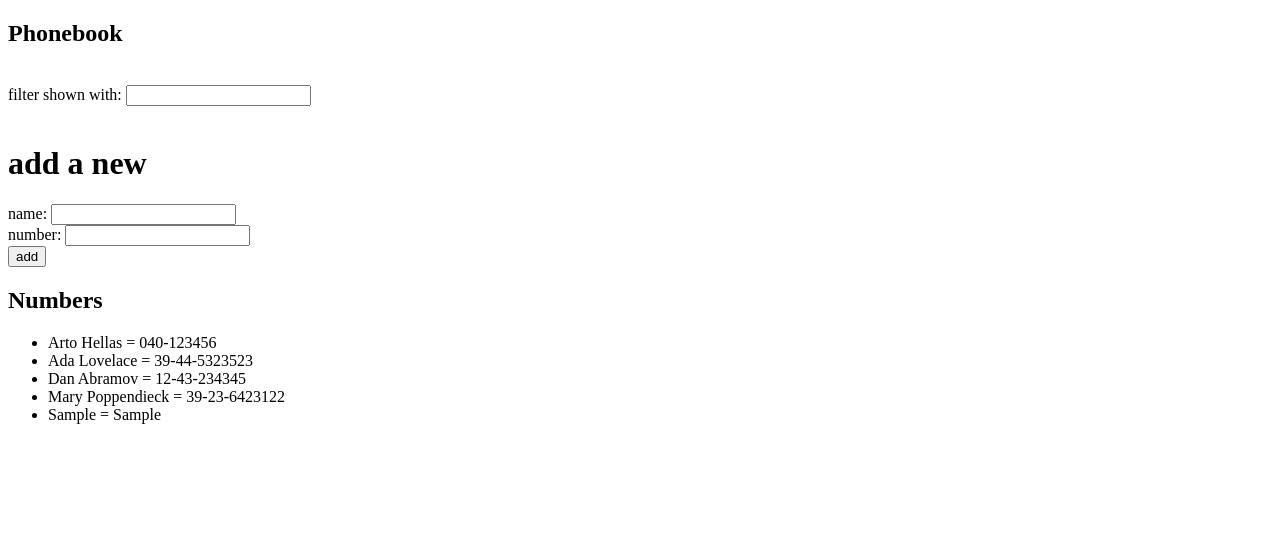
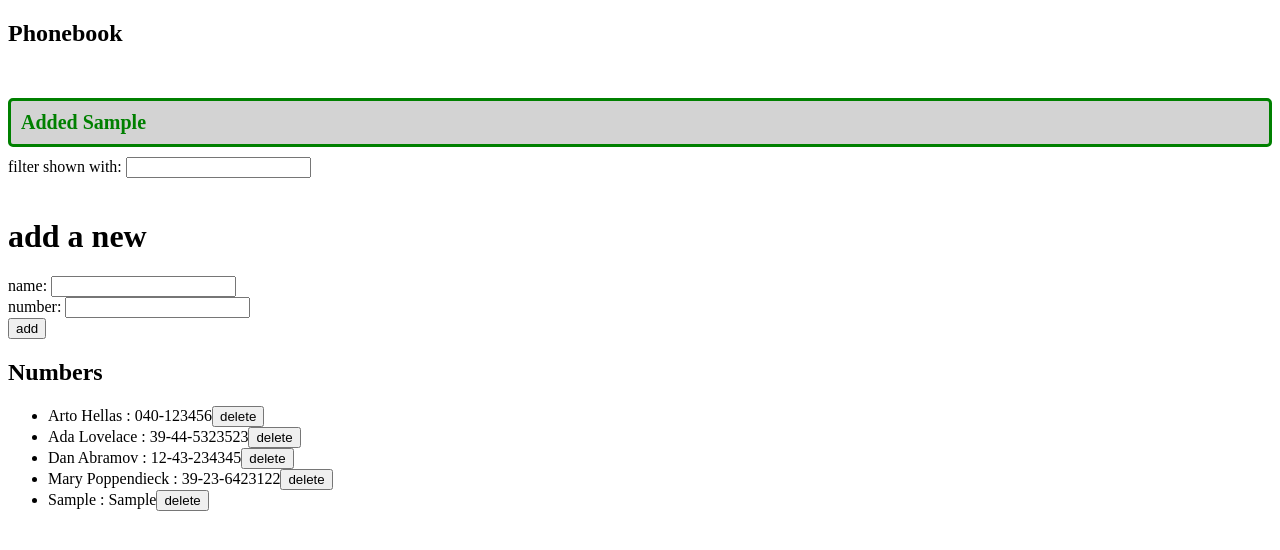
Before and after one commit to sulochanbarakoti/other-part2, a React (Create React App) app: page / in a window 1280 px wide. Both pictures are taken after typing "Sample", "Sample" into the empty fields and a click on the button "add". Shown: the top 550 px of the page. Built offline with nearby package versions, Linux system fonts and the light colour scheme; no server answers; data requests are answered from the project's data file.

Commit message:
part 2 completed

```diff
--- a/src/display.js
+++ b/src/display.js
@@ -1,6 +1,13 @@
-
 
 const Display = (props) => {
+
+    const deleteContact = (id) => {
+        // axios
+        //     .delete(`http://localhost:3001/notes/${id}`)
+        //     .then(res=>{
+        //     })
+        return id
+    }
 
     const data = props.props
     return(
@@ -8,7 +15,7 @@ const Display = (props) => {
             <h2>Numbers</h2>
         <ul>
             {data.map(item =>
-            <li key={item.id}>{item.name} = {item.number}</li>
+            <li key={item.id}>{item.name} : {item.number}<button onClick={()=>deleteContact(item.id)}>delete</button></li>
             )}
         </ul>
         </div>
--- a/src/form.js
+++ b/src/form.js
@@ -1,6 +1,7 @@
 import axios from "axios"
 import {useEffect, useState } from "react"
-import Display from "./display"
+import './index.css'
+// import Display from "./display"
 
 const Form = () => {
 
@@ -9,16 +10,19 @@ const Form = () => {
     const [newName, setNewName] = useState('')
     const [newNumber, setNewNumber] = useState('')
     const [search, setSearch] = useState('')
+    const [addedMessage, setAddedMessage] = useState('')
+    const [errorMessage, setErrorMessage] = useState('')
 
     useEffect(()=>{
-        console.log('useeffect')
+        // console.log('useeffect')
         axios
             .get('http://localhost:3001/notes')
             .then(res=>{
                 console.log('promise fulfilled')
                 setPersons(res.data)
-                // console.log(res.data)
-                console.log(persons)
+            })
+            .catch(e=>{
+                console.log(e)
             })
     },[])
 
@@ -27,20 +31,54 @@ const Form = () => {
         event.preventDefault()
         if (newName !== '' && newNumber !== '') {
             const nameObject = {
-            name: newName,
-            number: newNumber,
-            // date: new Date().toDateString(),
-            // important: Math.random() < 0.5,
-            id: persons.length + 1,
+                name: newName,
+                number: newNumber,
+                // date: new Date().toDateString(),
+                // important: Math.random() < 0.5,
+                id: persons.length + 1,
             }
+
 
             // checking name in object and alert if name already exist
             const newN = persons.filter(e=>e.name === newName)
             if(newN.length === 0){
                 setPersons(persons.concat(nameObject))
+
+                // sending data to server
+                axios
+                .post('http://localhost:3001/notes',nameObject)
+                .then(res=>{
+                    console.log(res.data)
+                })
+                .catch(e=>{
+                    console.log(e)
+                })
+                setAddedMessage(`Added ${nameObject.name}`)
             }
             else{
-                window.alert(newName + ' is already in phonebook.')
+                console.log(newN[0].id)
+                const result = window.confirm(`${newN[0].name} is already to phonebook, replace the old number with a new one?`)
+                if (result) {
+                    axios
+                    .put(`http://localhost:3001/notes/${newN[0].id}`,{name: newN[0].name, number: newNumber})
+                    .then(res=>{
+                        console.log(res)
+                    })
+                    .catch(e=>{
+                        setErrorMessage(`the name '${newN[0].name}' was already deleted from server`)
+                    })
+                    axios
+                    .get('http://localhost:3001/notes')
+                    .then(res=>{
+                        console.log('promise fulfilled')
+                        setPersons(res.data)
+                    })
+                    .catch(e=>{
+                        console.log(e)
+                    })
+                // window.alert(newName + ' is already in phonebook.')
+                console.log(newN)
+                }
             }
         } else {
             window.alert('Please fill the form.')
@@ -65,6 +103,31 @@ const Form = () => {
         console.log(event.target.value)
       }
 
+    const deleteContact = (id,name) =>{
+
+        const result = window.confirm(`Delete ${name} ?`)
+        if (result) {
+            axios
+            .delete(`http://localhost:3001/notes/${id}`)
+            .then(res=>{
+                console.log(res.data)
+            })
+            .catch(e=>{
+                console.log(e)
+            })
+
+        axios
+            .get('http://localhost:3001/notes')
+            .then(res=>{
+                console.log('promise fulfilled')
+                setPersons(res.data)
+            })
+            .catch(e=>{
+                console.log(e)
+            })
+        }
+    }
+
       // filter search
       const nameToShow = (search === '') ? persons : persons.filter(item => item.name.match(search))
 
@@ -72,6 +135,11 @@ const Form = () => {
         <div>
             <h2>Phonebook</h2><br></br>
         <div>
+        <div className="errorMessage">
+            {/* <h1>{errorMessage}</h1> */}
+            {addedMessage === '' ? null : <h1>{addedMessage}</h1>}
+            {errorMessage === '' ? null : <h2>{errorMessage}</h2>}
+        </div>
             filter shown with: <input value={search} onChange={handleSearchChange}/>
         </div><br></br>
             <form onSubmit={addNote}>
@@ -86,7 +154,15 @@ const Form = () => {
                 <button type="submit">add</button>
                 </div>
             </form>
-            <Display props={nameToShow}/>
+            {/* <Display props={nameToShow}/> */}
+            <div>
+            <h2>Numbers</h2>
+        <ul>
+            {nameToShow.map(item =>
+            <li key={item.id}>{item.name} : {item.number}<button onClick={()=>deleteContact(item.id,item.name)}>delete</button></li>
+            )}
+        </ul>
+        </div>
         </div>
     )
 }
--- /dev/null
+++ b/src/index.css
@@ -0,0 +1,21 @@
+.errorMessage h1 {
+    color: green;
+  background: lightgrey;
+  font-size: 20px;
+  border-style: solid;
+  border-radius: 5px;
+  padding: 10px;
+  margin-bottom: 10px;
+
+}
+
+.errorMessage h2 {
+    color: red;
+  background: lightgrey;
+  font-size: 20px;
+  border-style: solid;
+  border-radius: 5px;
+  padding: 10px;
+  margin-bottom: 10px;
+
+}
```
Also changed, not shown: db.json (line endings or trailing spaces).
